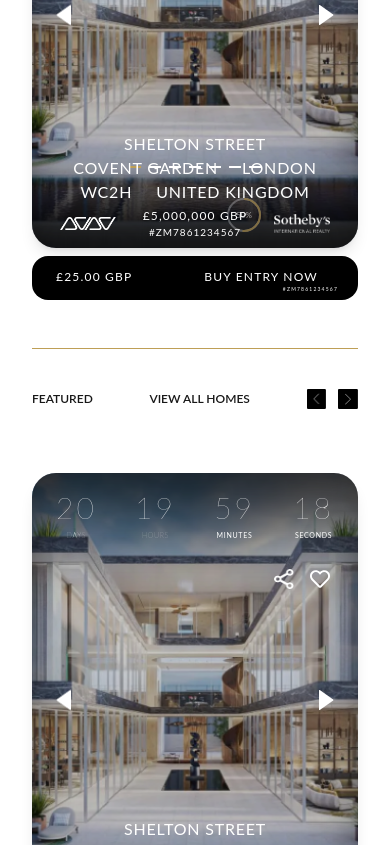
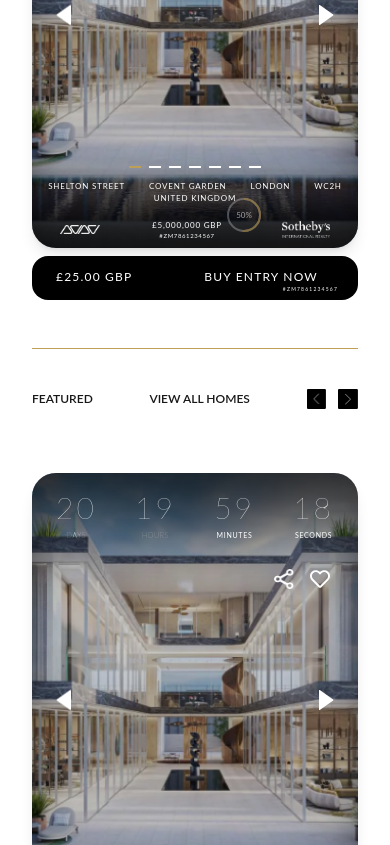
Before and after one commit to AQSA-ABDULLAH/enter-white, a Next.js app: page / in a window 390 px wide. Shown: the part 1180-2025 px from the top of the page. Built offline with nearby package versions, Linux system fonts and the light colour scheme.

Commit message:
fix issues

```diff
--- a/components/hero/BottomSection.jsx
+++ b/components/hero/BottomSection.jsx
@@ -13,7 +13,7 @@ function BottomSection({ currentImageIndex, setCurrentImageIndex, images }) {
         {/* Left Logo */}
         <div className="flex-shrink-0 flex gap-4 sm:flex-col sm:gap-0">
           <img src="/assets/Group 3481.svg" alt="logo" className="max-md:h-4 max-3xl:h-12 mb-[12px]" />
-          <img src="/assets/g12.png" alt="logo" className="max-md:h-4 md:max-3xl:mb-1 max-3xl:h-14" />
+          <img src="/assets/g12.png" alt="logo" className="max-md:h-5 md:max-3xl:mb-1 max-3xl:h-14" />
         </div>
 
         {/* Address & Price */}
--- a/components/main/card/Card.jsx
+++ b/components/main/card/Card.jsx
@@ -102,7 +102,7 @@ const Card = ({ index }) => {
 
         {/* Address and Details Section */}
         <div className="absolute w-[100%] bottom-11 3xl:bottom-11 tracking-wider">
-          <div className="flex flex-wrap gap-x-6 justify-center font-lato md:text-[10px] px-4 3xl:text-[13px] uppercase">
+          <div className="flex flex-wrap gap-x-6 justify-center font-lato text-[8px] md:text-[10px] 3xl:text-[13px] px-4 uppercase">
             <p>Shelton Street</p>
             <p>Covent Garden</p>
             <p>London</p>
@@ -116,14 +116,14 @@ const Card = ({ index }) => {
             <img
               src="/assets/Group 3005.png"
               alt="logo"
-              className="px-1 w-16 dektop:w-20"
+              className="px-1 w-12 sm:w-16 dektop:w-20"
             />
           </div>
           <div className="flex flex-col items-center">
-            <p className="text-end text-[12px] 3xl:text-[14px] tracking-widest">
+            <p className="text-end text-[8px] sm:text-[12px] 3xl:text-[14px] tracking-widest">
               £5,000,000 GBP
             </p>
-            <p className="text-end text-[10px] 3xl:text-[9px] tracking-widest">
+            <p className="text-end text-[6px] sm:text-[10px] 3xl:text-[9px] tracking-widest">
               #ZM7861234567
             </p>
           </div>
@@ -135,7 +135,7 @@ const Card = ({ index }) => {
               <img
                 src="/assets/g12.png"
                 alt="logo"
-                className="px-1 w-16 dektop:w-20"
+                className="px-1 w-14 sm:w-16 dektop:w-20"
               />
             )}
           </div>
```
